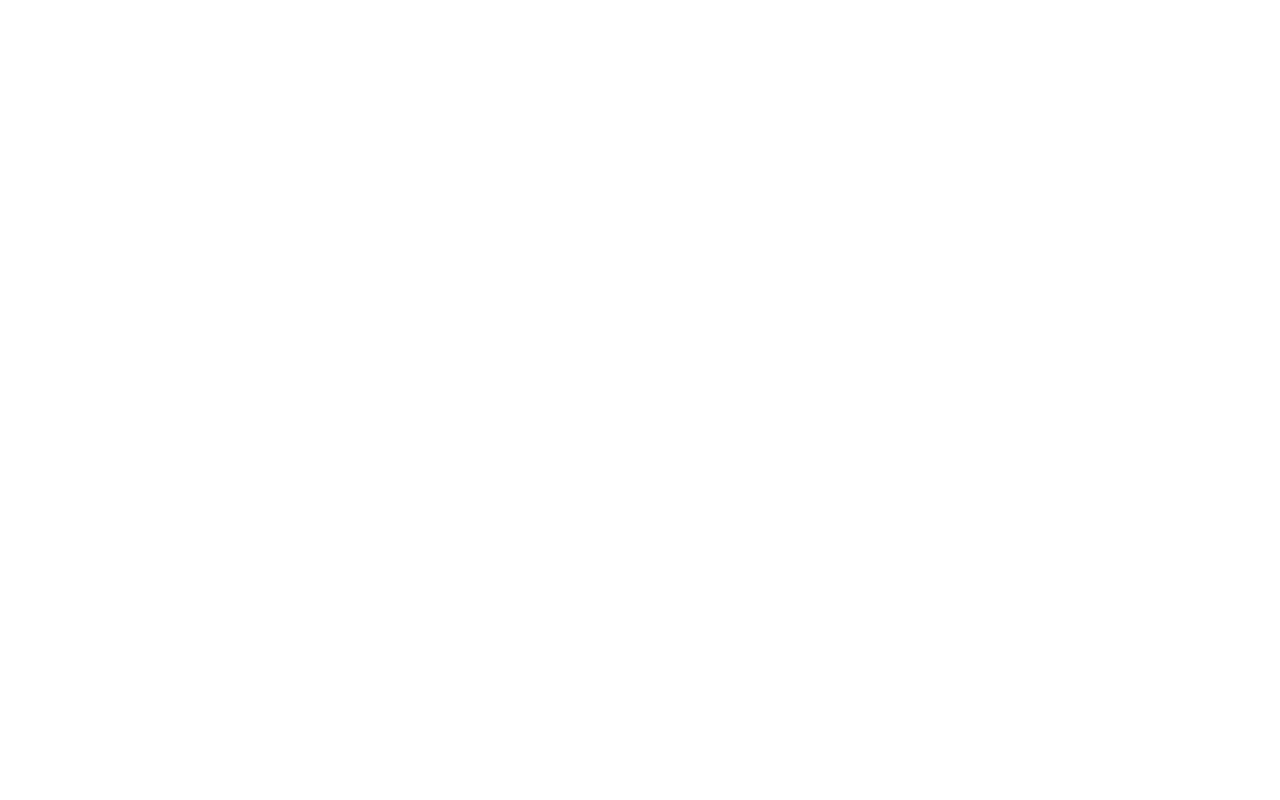
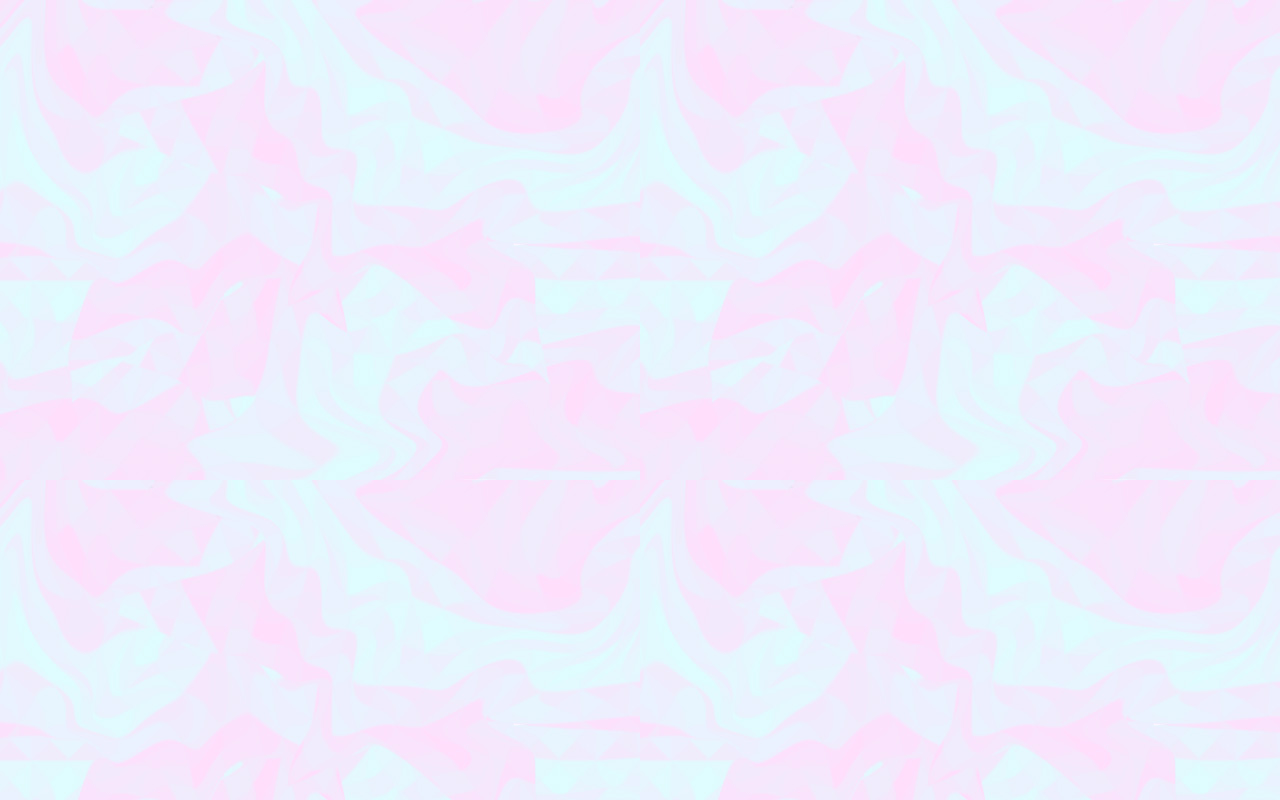
Before and after one commit to aleafwa/ahmed, a plain HTML site: page index.htm in a window 1280 px wide. Drawn offline with Linux system fonts and the light colour scheme.

Commit message:
Add files via upload

```diff
--- a/index.htm
+++ b/index.htm
@@ -5,7 +5,7 @@
 <title>New Page 1</title>
 </head>
 
-<body background="test/50ad557407d7c1a5580e364502850e7e.gif">
+<body background="ahmed/50ad557407d7c1a5580e364502850e7e.gif">
 
 </body>
 
```
